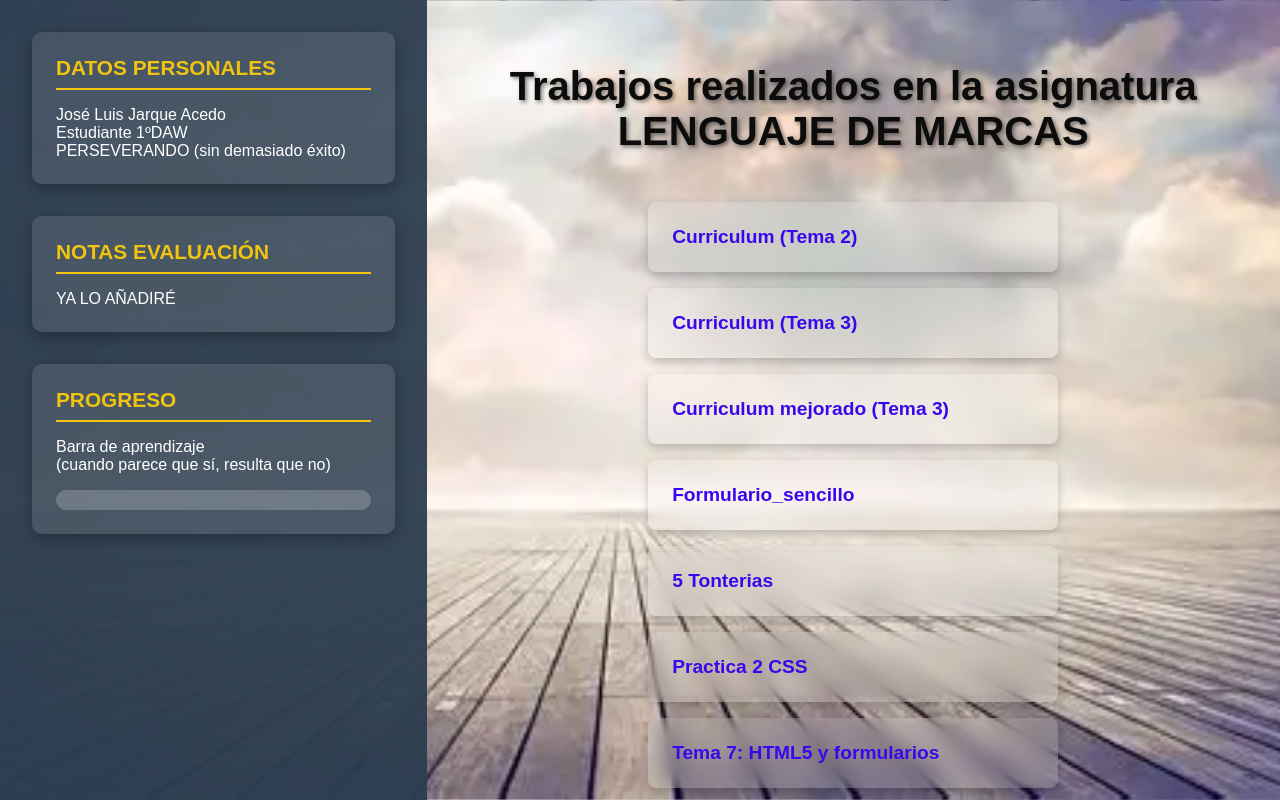
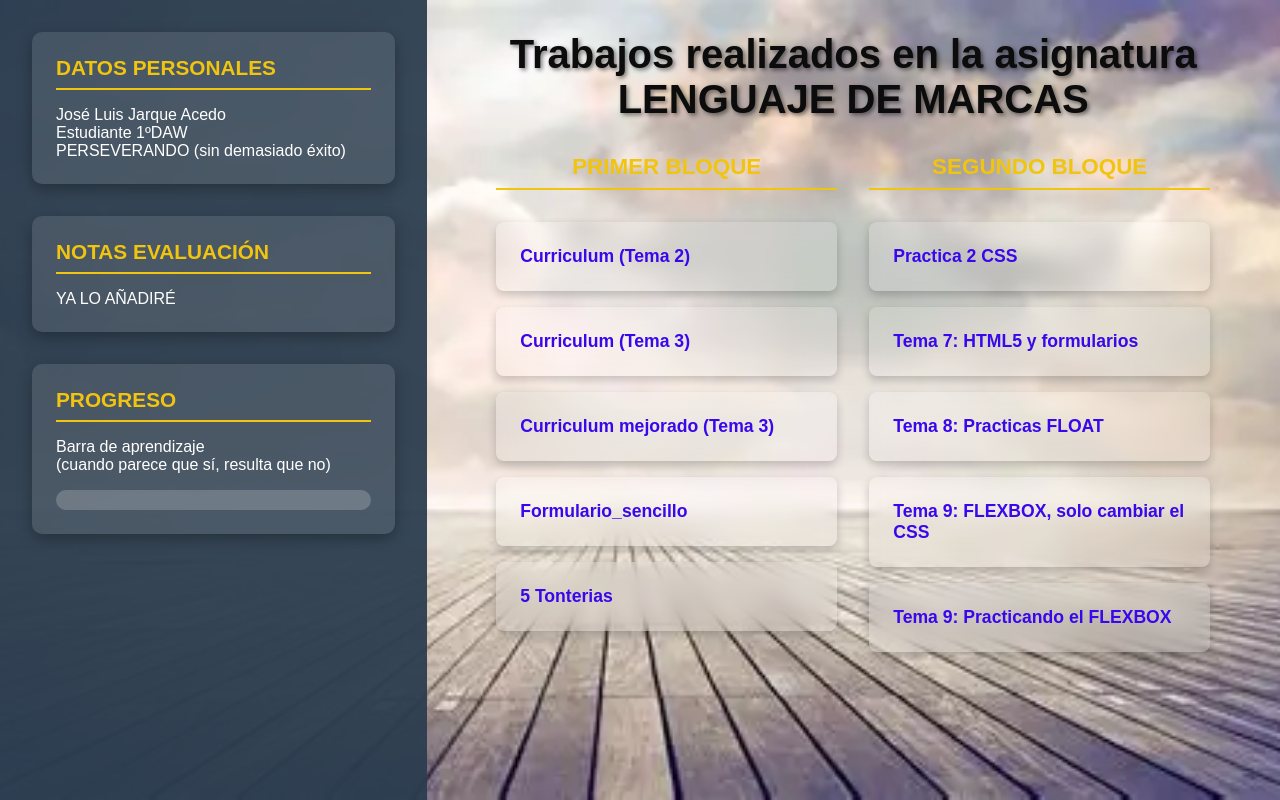
Before and after one commit to JARQUE-ship-it/LM, a plain HTML site: page index.html in a window 1280 px wide. Shown: the top 800 px of the page. Drawn offline with Linux system fonts and the light colour scheme.

Commit message:
Update index.html

```diff
--- a/index.html
+++ b/index.html
@@ -55,28 +55,53 @@
             padding-bottom: 0.5rem;
         }
 
-        /* DERECHA - 2/3 (lista trabajos) */
+        /* DERECHA - 2/3 (DOS CONTENEDORES HORIZONTALES) */
         .content {
             width: 66.66%;
-            padding: 4rem 3rem;
+            padding: 2rem 1.5rem;
             display: flex;
             flex-direction: column;
-            justify-content: center;
+        }
+
+        .header-title {
+            text-align: center;
+            margin-bottom: 2rem;
         }
 
         h1 {
             color: rgb(12, 12, 12);
+            font-size: 2.5rem;
+            text-shadow: 2px 2px 4px rgba(0,0,0,0.5);
+        }
+
+        /* CONTENEDORES HORIZONTALES */
+        .listas-container {
+            display: flex;
+            gap: 2rem;
+            flex: 1;
+            max-width: 1000px;
+            margin: 0 auto;
+        }
+
+        .lista-contenedor {
+            flex: 1;
+            display: flex;
+            flex-direction: column;
+        }
+
+        .lista-contenedor h3 {
+            color: #f1c40f;
+            font-size: 1.4rem;
+            margin-bottom: 1rem;
             text-align: center;
-            font-size: 2.5rem;
-            margin-bottom: 2rem;
-            text-shadow: 2px 2px 4px rgba(0,0,0,0.5);
+            border-bottom: 2px solid #f1c40f;
+            padding-bottom: 0.5rem;
         }
 
         ul {
             list-style: none;
             padding: 0;
-            max-width: 800px;
-            margin: 0 auto;
+            flex: 1;
         }
 
         li {
@@ -97,7 +122,7 @@
         a {
             text-decoration: none;
             color: #3907eb;
-            font-size: 1.2rem;
+            font-size: 1.1rem;
             font-weight: bold;
             display: block;
         }
@@ -141,6 +166,10 @@
             .sidebar, .content {
                 width: 100%;
             }
+            .listas-container {
+                flex-direction: column;
+                gap: 1rem;
+            }
         }
     </style>
 </head>
@@ -170,21 +199,37 @@
             </div>
         </aside>
 
-        <!-- DERECHA: LISTA TRABAJOS -->
+        <!-- DERECHA: DOS LISTAS HORIZONTALES -->
         <main class="content">
+            <div class="header-title">
                 <h1>Trabajos realizados en la asignatura<br>LENGUAJE DE MARCAS</h1>
+            </div>
+
+            <div class="listas-container">
+                <!-- CONTENEDOR IZQUIERDO -->
+                <div class="lista-contenedor">
+                    <h3>PRIMER BLOQUE</h3>
                     <ul>
                         <li><a href="Curriculum.ud02.html">Curriculum (Tema 2)</a></li>
                         <li><a href="Curriculum.ud03con_VS.html">Curriculum (Tema 3)</a></li>
                         <li><a href="Curriculum_ud03_mejorado.html">Curriculum mejorado (Tema 3)</a></li>
                         <li><a href="Formulario_1.html">Formulario_sencillo</a></li>
                         <li><a href="5%20tonterias/index.html">5 Tonterias</a></li>
+                    </ul>
+                </div>
+
+                <!-- CONTENEDOR DERECHO -->
+                <div class="lista-contenedor">
+                    <h3>SEGUNDO BLOQUE</h3>
+                    <ul>
                         <li><a href="practica2/index.html">Practica 2 CSS</a></li>
                         <li><a href="Ej4/index.html">Tema 7: HTML5 y formularios</a></li>
                         <li><a href="practica5.1/index.html">Tema 8: Practicas FLOAT</a></li>
                         <li><a href="practica5.2/index.html">Tema 9: FLEXBOX, solo cambiar el CSS</a></li>
                         <li><a href="FLEX/index.html">Tema 9: Practicando el FLEXBOX</a></li>
                     </ul>
+                </div>
+            </div>
         </main>
     </div>
 
```
Lines whose indentation alone changed are shown as unchanged.
